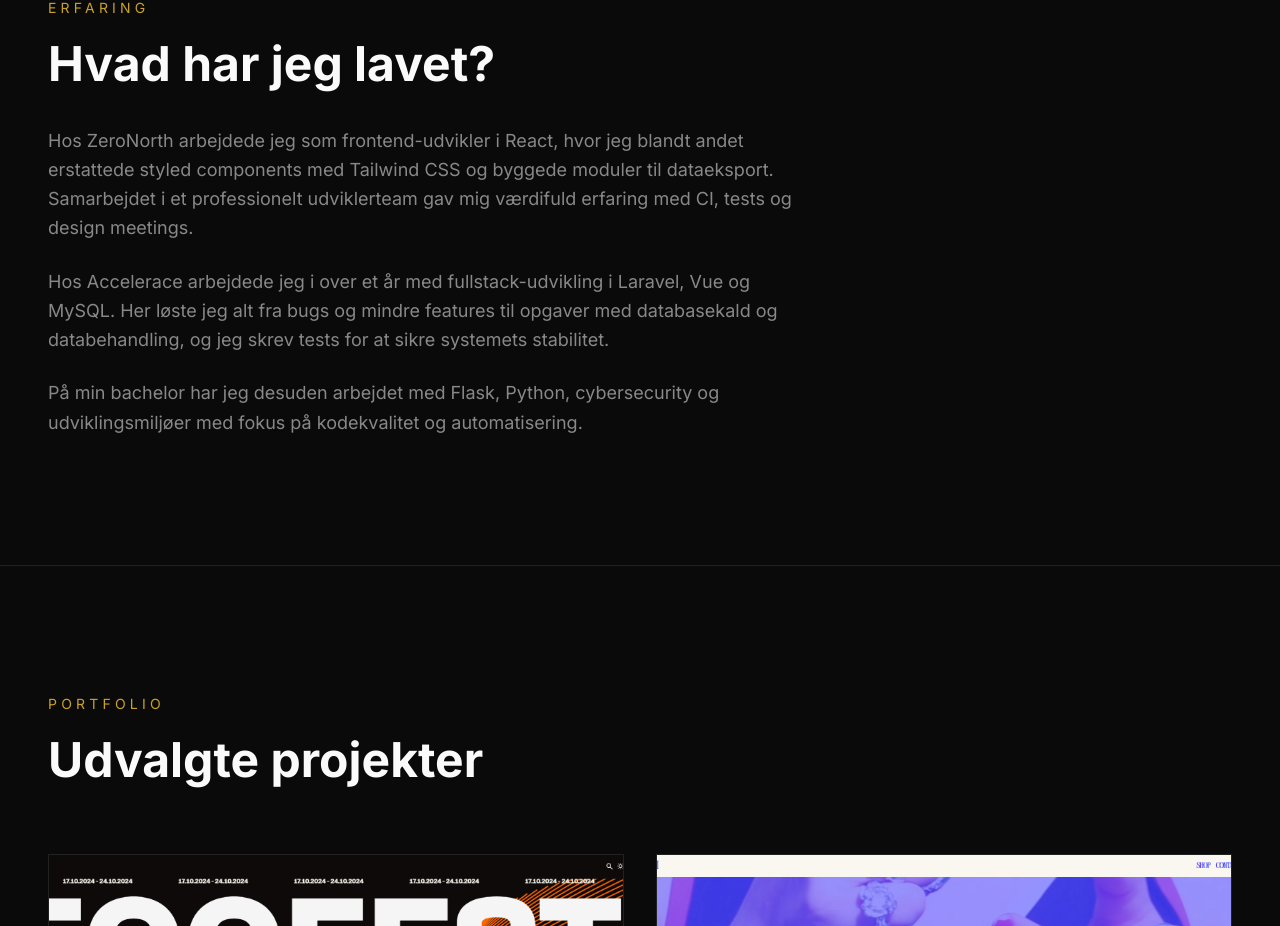
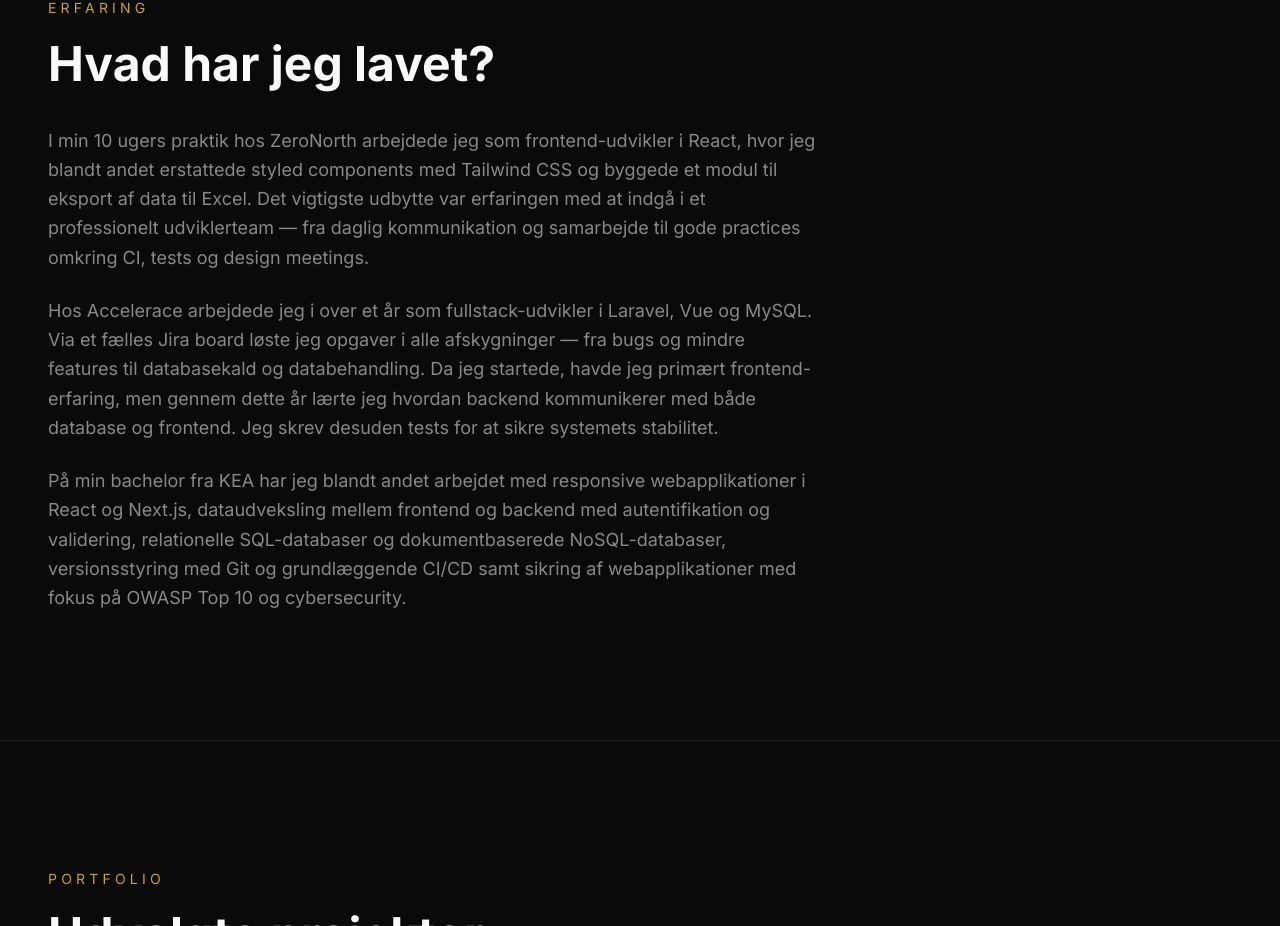
Before and after one commit to magn5310/praktik_ppp, a React (Vite) app in the folder portfolio-react/: page / in a window 1280 px wide. Shown: the part 3254-4180 px from the top of the page. Built offline with nearby package versions, Linux system fonts and the light colour scheme.

Commit message:
Update experience descriptions in TextBlock for clarity and detail

```diff
--- a/portfolio-react/src/App.tsx
+++ b/portfolio-react/src/App.tsx
@@ -64,20 +64,29 @@ function App() {
           title="Hvad har jeg lavet?"
         >
           <p>
-            Hos ZeroNorth arbejdede jeg som frontend-udvikler i React, hvor jeg
-            blandt andet erstattede styled components med Tailwind CSS og byggede
-            moduler til dataeksport. Samarbejdet i et professionelt udviklerteam
-            gav mig værdifuld erfaring med CI, tests og design meetings.
+            I min 10 ugers praktik hos ZeroNorth arbejdede jeg som
+            frontend-udvikler i React, hvor jeg blandt andet erstattede styled
+            components med Tailwind CSS og byggede et modul til eksport af data
+            til Excel. Det vigtigste udbytte var erfaringen med at indgå i et
+            professionelt udviklerteam — fra daglig kommunikation og samarbejde
+            til gode practices omkring CI, tests og design meetings.
           </p>
           <p>
-            Hos Accelerace arbejdede jeg i over et år med fullstack-udvikling i
-            Laravel, Vue og MySQL. Her løste jeg alt fra bugs og mindre features
-            til opgaver med databasekald og databehandling, og jeg skrev tests
+            Hos Accelerace arbejdede jeg i over et år som fullstack-udvikler i
+            Laravel, Vue og MySQL. Via et fælles Jira board løste jeg opgaver i
+            alle afskygninger — fra bugs og mindre features til databasekald og
+            databehandling. Da jeg startede, havde jeg primært
+            frontend-erfaring, men gennem dette år lærte jeg hvordan backend
+            kommunikerer med både database og frontend. Jeg skrev desuden tests
             for at sikre systemets stabilitet.
           </p>
           <p>
-            På min bachelor har jeg desuden arbejdet med Flask, Python, cybersecurity
-            og udviklingsmiljøer med fokus på kodekvalitet og automatisering.
+            På min bachelor fra KEA har jeg blandt andet arbejdet med responsive
+            webapplikationer i React og Next.js, dataudveksling mellem frontend
+            og backend med autentifikation og validering, relationelle
+            SQL-databaser og dokumentbaserede NoSQL-databaser, versionsstyring
+            med Git og grundlæggende CI/CD samt sikring af webapplikationer med
+            fokus på OWASP Top 10 og cybersecurity.
           </p>
         </TextBlock>
 
```
